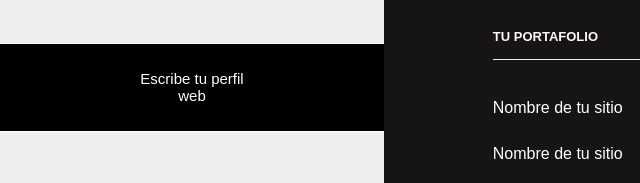
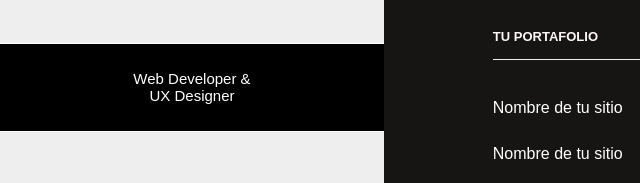
Before and after one commit to GusArreola/demoGitRemote, a plain HTML site: page index.html in a window 1280 px wide. Shown: the part 152-335 px from the top of the page, 0-640 px from the left. Drawn offline with Linux system fonts and the light colour scheme.

Commit message:
Agregué mis datos de Perfil

```diff
--- a/index.html
+++ b/index.html
@@ -40,7 +40,7 @@
       <div class="comunidad-autoria">
         <div class="nombre">
           <!-- 2º Commit - Tu perfil Web -->
-          <p>Escribe tu perfil web</p>
+          <p>Web Developer & UX Designer</p>
         </div>
       </div>
     </section>
```
